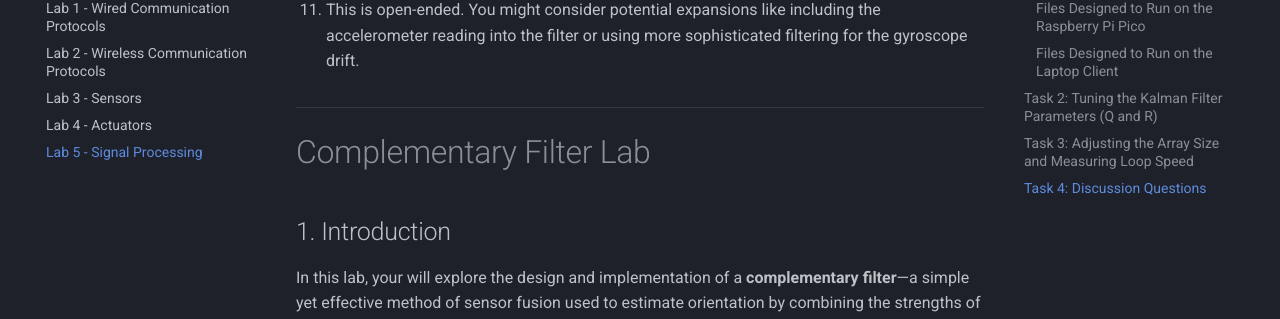
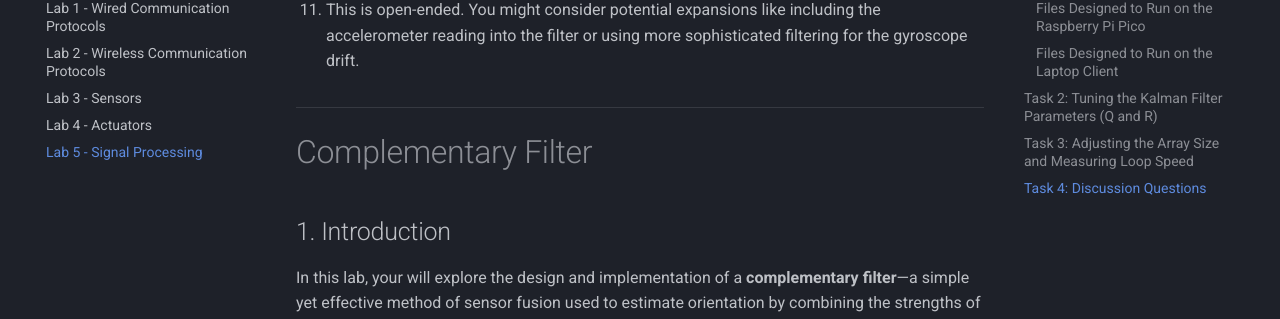
Before and after one commit to CPS-Cornell/course, an MkDocs documentation site: the page built from docs/labs/Lab5/Lab5.md, in a window 1280 px wide and 900 px high, scrolled down 7106 px. Shown: the part 127-446 px from the top of the window. Built offline with MkDocs 1.6.1 and Material for MkDocs 9.7.7, drawn with Linux system fonts in a browser that asks for light colours; some of the changed text lies outside the part shown.

Commit message:
updated lab 5

```diff
--- a/docs/labs/Lab5/Lab5.md
+++ b/docs/labs/Lab5/Lab5.md
@@ -1,4 +1,4 @@
-# Kalman Filter Lab Write-up
+# Kalman Filter
 
 ## File Overview
 
@@ -220,7 +220,7 @@
 
 ---
 
-# Complementary Filter Lab
+# Complementary Filter
 
 ## 1. Introduction
 
```
